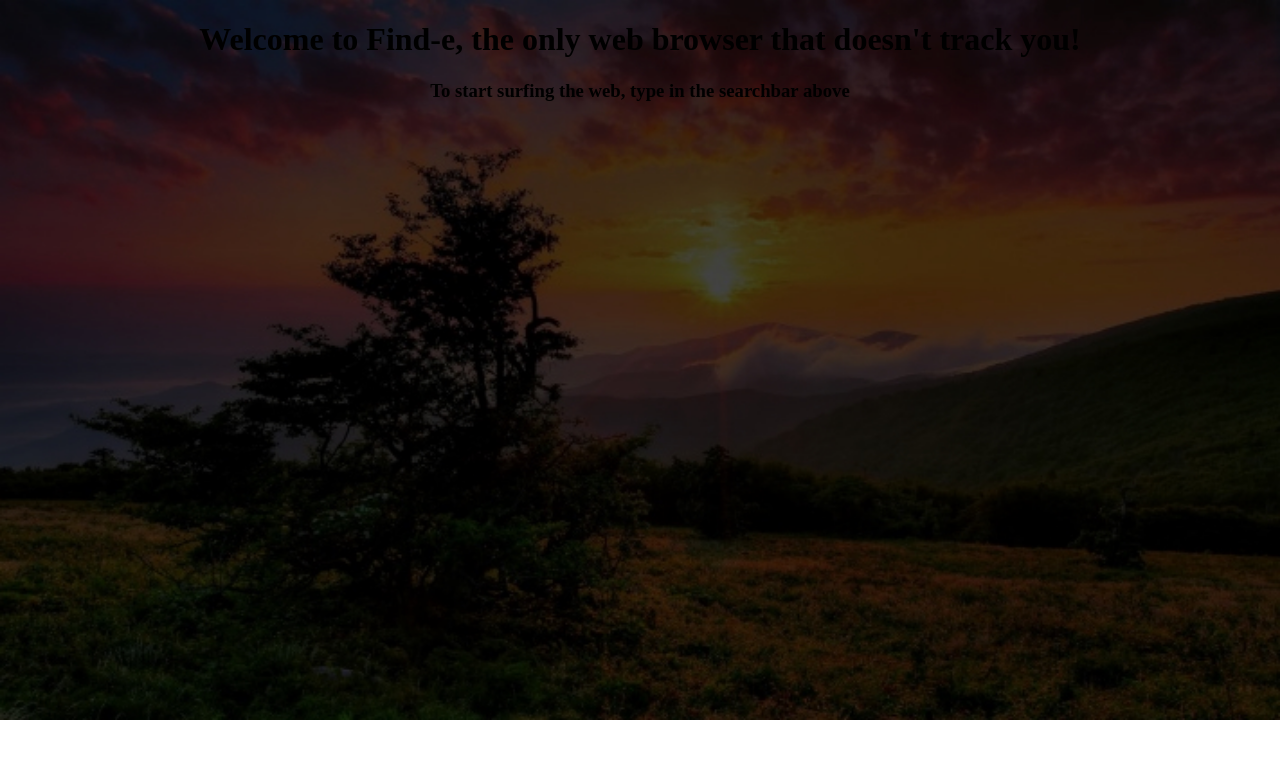
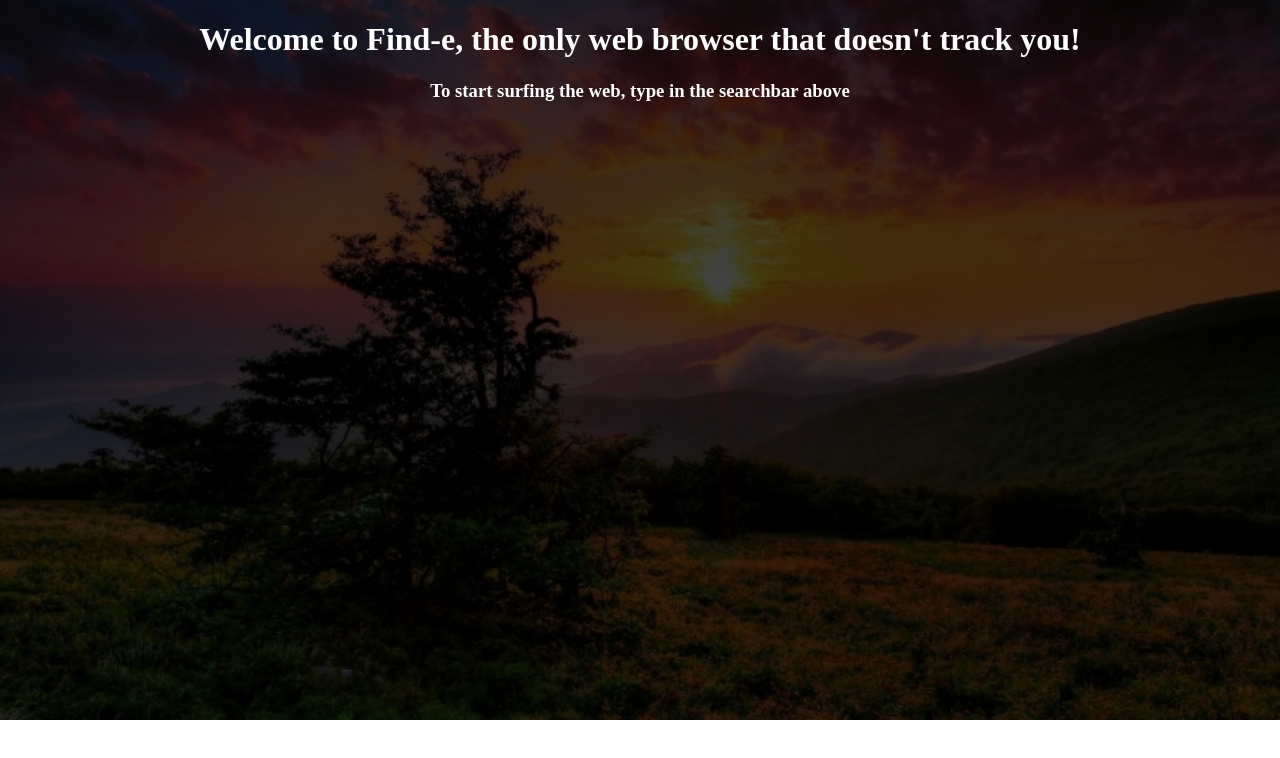
Before and after one commit to sb-ads/sb-SE-home, a plain HTML site: page index.html in a window 1280 px wide. Drawn offline with Linux system fonts and the light colour scheme.

Commit message:
Update index.html

```diff
--- a/index.html
+++ b/index.html
@@ -4,7 +4,7 @@
 	<title>find-e</title>
 </head>
 <body style="background-image: url(https://sb-ads.github.io/sb-SE-home/back.jpg); background-repeat: no-repeat; background-size: 100%">
-	<h1 style="text-align: center;">Welcome to Find-e, the only web browser that doesn't track you!</h1>
-	<h3 style="text-align: center;">To start surfing the web, type in the searchbar above</h3>
+	<h1 style="text-align: center; color: white;">Welcome to Find-e, the only web browser that doesn't track you!</h1>
+	<h3 style="text-align: center; color: white;">To start surfing the web, type in the searchbar above</h3>
 </body>
 </html>
```
